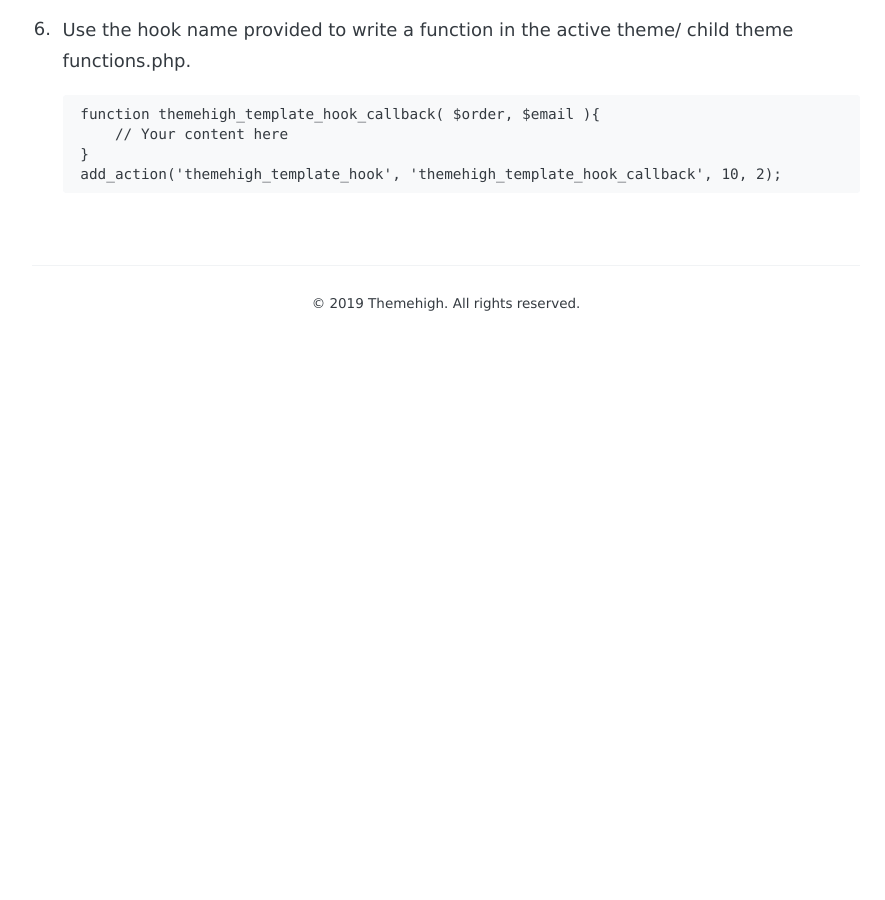
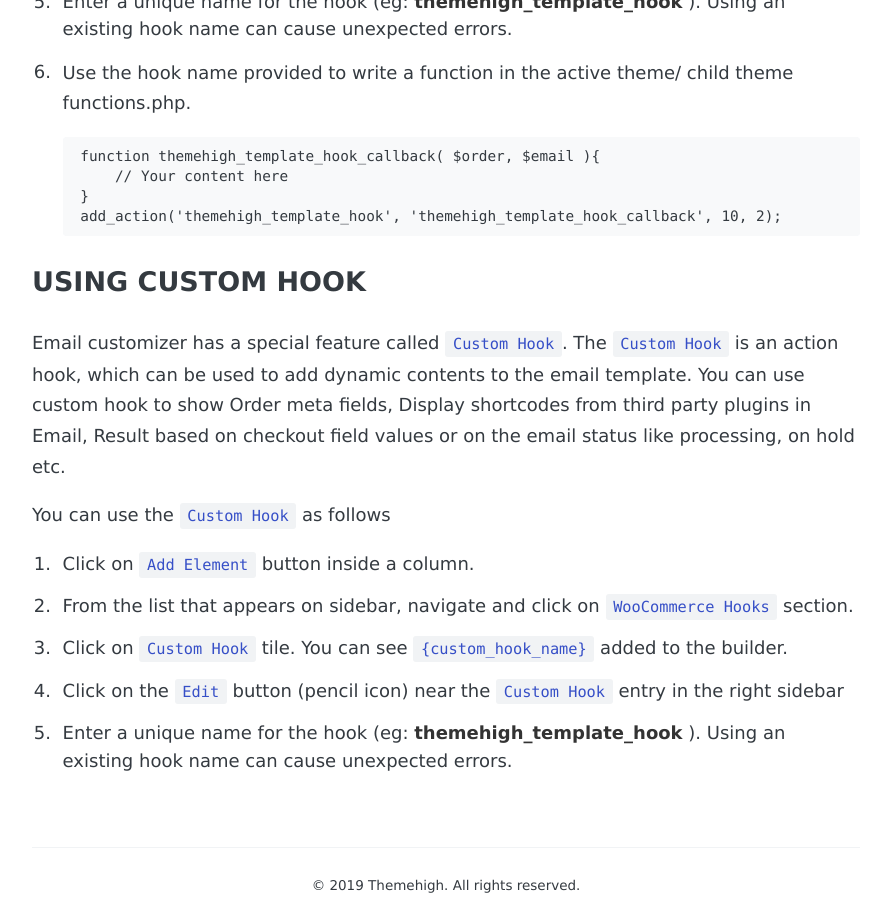
Before and after one commit to Themehigh/themehigh.github.io, a Jekyll site: the page built from _posts/2019-11-01-email-customizer-knowledge-base.markdown, in a window 1280 px wide and 900 px high, scrolled down 3687 px. Shown: the whole window, without its empty margins (194-1079 px from the left). Built offline with Jekyll 4.4.1, drawn with Linux system fonts in a browser that asks for light colours; some web fonts are replaced; comment, search, counter and statistics services are not loaded; before the commit the page ends 4092 px from its top, so only the background shows below that; some of the changed text lies outside the part shown.

Commit message:
Update 2019-11-01-email-customizer-knowledge-base.markdown

```diff
--- a/_posts/2019-11-01-email-customizer-knowledge-base.markdown
+++ b/_posts/2019-11-01-email-customizer-knowledge-base.markdown
@@ -3,6 +3,8 @@ layout: post
 title:  Email Customizer Knowledge Base
 categories: jekyll update
 ---
+
+{:toc}
 
 ### ARE ALL EMAILS CUSTOMIZABLE ?
 
@@ -24,9 +26,10 @@ The list of customizable email notifications are listed below.
 
 ### EMAILS ARE NOT DELIVERED ?
 
-If emails from Email Customizer plugin (including Test email) are sent but not delivered, then please check the following,
+If emails from Email Customizer plugin (including Test email) are not delivered, then please check the following,
 
 1. Check if any SMTP plugin is active. If yes check whether the SMTP plugin is configured correctly. Try placing Test mail from the SMTP plugin to rule out issues.
+2. If no SMTP plugins are active, then
 2. Deactivate the Email Customizer plugin and confirm whether WooCommerce Default emails are delivered.
 3. If none of the above steps solve the issue, please contact Email Customizer support team
 
@@ -100,3 +103,16 @@ You can use the `Custom Hook` as follows
 			// Your content here
 		}
 		add_action('themehigh_template_hook', 'themehigh_template_hook_callback', 10, 2);
+
+
+### USING CUSTOM HOOK
+
+Email customizer has a special feature called `Custom Hook`. The `Custom Hook` is an action hook, which can be used to add dynamic contents to the email template. You can use custom hook to show Order meta fields, Display shortcodes from third party plugins in Email,  Result based on checkout field values or on the email status like processing, on hold etc.
+
+You can use the `Custom Hook` as follows
+
+1. Click on `Add Element` button inside a column.
+2. From the list that appears on sidebar, navigate and click on `WooCommerce Hooks` section.
+3. Click on `Custom Hook` tile. You can see `{custom_hook_name}` added to the builder.
+4. Click on the `Edit` button (pencil icon) near the `Custom Hook` entry in the right sidebar
+5. Enter a unique name for the hook (eg: **themehigh_template_hook** ). Using an existing hook name can cause unexpected errors.
```
